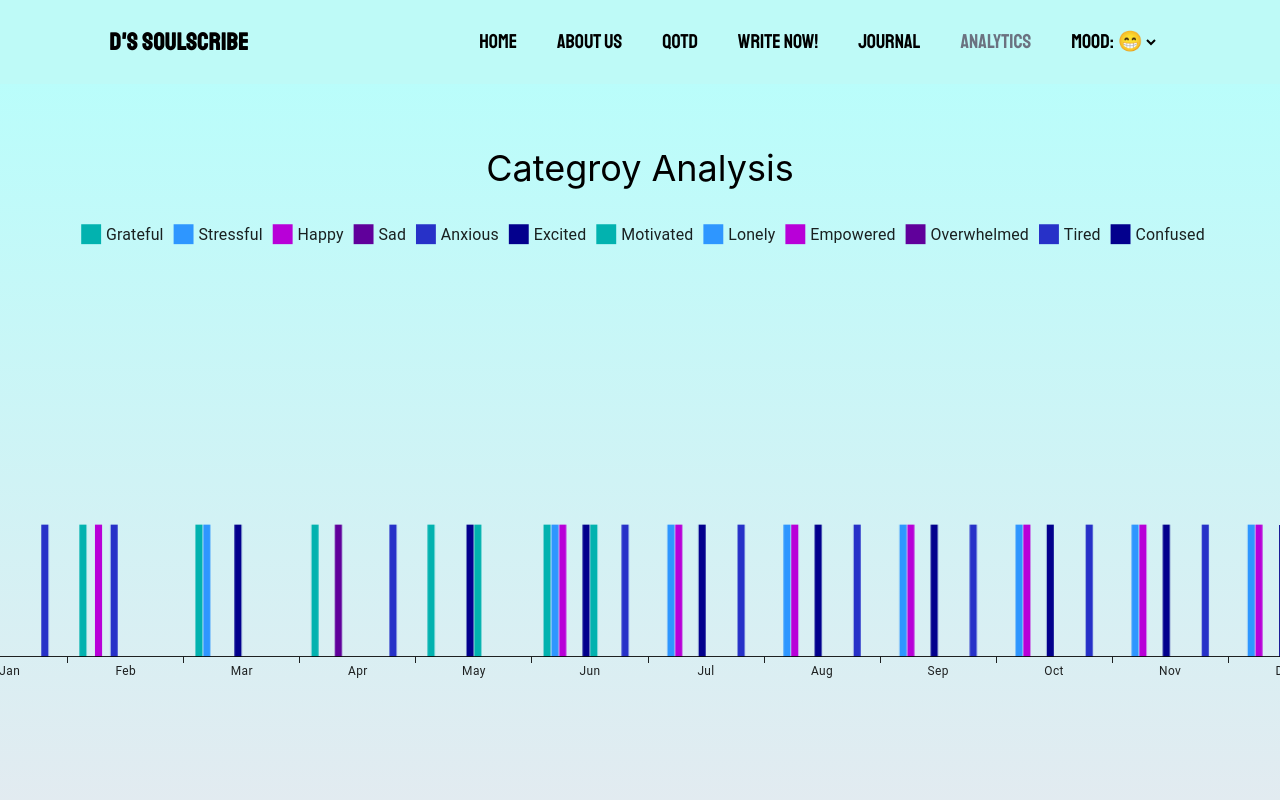
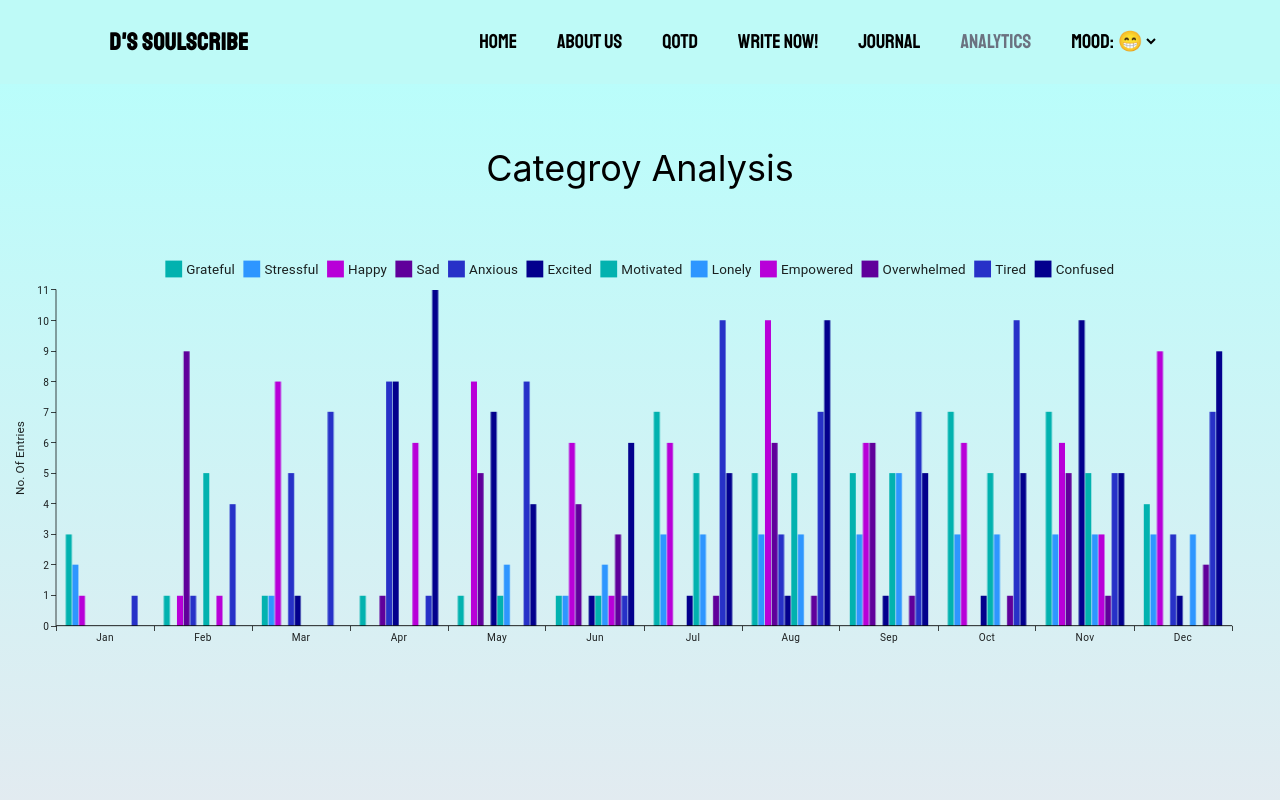
Before and after one commit to Dipanshu0612/Mental_Jorunal, a React (Create React App) app: page /analytics in a window 1280 px wide. Shown: the top 800 px of the page. Built offline with nearby package versions, Linux system fonts and the light colour scheme; a web font is replaced by a local one.

Commit message:
Completed making the project responsive for all device sizes.

```diff
--- a/src/Pages/Journals.tsx
+++ b/src/Pages/Journals.tsx
@@ -36,11 +36,11 @@ export default function Journals() {
   return (
     <>
       <Header />
-      <div className="flex flex-col space-y-5 p-7 m-10 items-center justify-center">
+      <div className="flex flex-col space-y-5 p-7 m-10 items-center justify-center sm:m-1 sm:p-1 md:m-2 md:p-2">
         {reversedJournals.length > 0 ? <>
         {reversedJournals.map((journal: Journal,key:number) => {
           return (
-            <div className="flex flex-col p-7 space-y-2 italic bg-slate-50 shadow-md rounded-lg w-[75%] journal_box">
+            <div className="flex flex-col p-7 space-y-2 italic bg-slate-50 shadow-md rounded-lg w-[75%] journal_box flex-wrap" key={key}>
               <h3 className="text-2xl">{journal.name}</h3>
               <h4 className="">{journal.email}</h4>
               <h5 className="">{journal.date}</h5>
--- a/src/Pages/Write.tsx
+++ b/src/Pages/Write.tsx
@@ -86,8 +86,8 @@ export default function Write() {
   return (
     <>
       <Header />
-      <div className="flex items-center justify-center p-3">
-        <form className="flex flex-col items-center justify-center space-y-5 p-20 w-[50%] bg-slate-100 rounded-lg shadow-lg">
+      <div className="flex items-center justify-center p-3 md:p-10 sm:p-7">
+        <form className="flex flex-col items-center justify-center space-y-5 p-20 w-[50%] bg-slate-100 rounded-lg shadow-lg md:p-10 sm:p-5 sm:w-full md:w-full">
           <input
             type="text"
             placeholder="Enter Your Name"
--- a/src/components/BarChart.tsx
+++ b/src/components/BarChart.tsx
@@ -1,7 +1,7 @@
 import { BarChart } from "@mui/x-charts/BarChart";
 import { axisClasses } from "@mui/x-charts/ChartsAxis";
 import { valueFormatter } from "./dataset";
-import { useCallback, useEffect, useState } from "react";
+// import { useCallback, useEffect, useState } from "react";
 
 const chartSetting = {
   yAxis: [
@@ -19,24 +19,24 @@ const chartSetting = {
 };
 
 export default function BarsDataset() {
-  interface Journal {
-    name: string;
-    email: string;
-    title: string;
-    category: string;
-    entry: string;
-    mood: string;
-    date: string;
-  }
-  const [data, setData] = useState<Journal[]>([]);
+  // interface Journal {
+  //   name: string;
+  //   email: string;
+  //   title: string;
+  //   category: string;
+  //   entry: string;
+  //   mood: string;
+  //   date: string;
+  // }
+  // const [data, setData] = useState<Journal[]>([]);
 
-  const getData = useCallback(() => {
-    setData(JSON.parse(localStorage.getItem("formData") || "[]"));
-    // console.log(data)
-  }, []);
-  useEffect(() => {
-    getData();
-  }, [getData]);
+  // const getData = useCallback(() => {
+  //   setData(JSON.parse(localStorage.getItem("formData") || "[]"));
+  //   // console.log(data)
+  // }, []);
+  // useEffect(() => {
+  //   getData();
+  // }, [getData]);
   return (
     <BarChart
       dataset={[
@@ -59,29 +59,29 @@ export default function BarsDataset() {
           Grateful: 1,
           Stressful: 0,
           Happy: 1,
-          Sad: 0,
+          Sad: 9,
           Anxious: 1,
           Excited: 0,
-          Motivated: 0,
+          Motivated: 5,
           Lonely: 0,
-          Empowered: 0,
+          Empowered:1,
           Overwhelmed: 0,
-          Tired: 0,
+          Tired: 4,
           Confused: 0,
           month: "Feb",
         },
         {
           Grateful: 1,
           Stressful: 1,
-          Happy: 0,
+          Happy: 8,
           Sad: 0,
-          Anxious: 0,
+          Anxious: 5,
           Excited: 1,
           Motivated: 0,
           Lonely: 0,
           Empowered: 0,
           Overwhelmed: 0,
-          Tired: 0,
+          Tired: 7,
           Confused: 0,
           month: "Mar",
         },
@@ -90,134 +90,134 @@ export default function BarsDataset() {
           Stressful: 0,
           Happy: 0,
           Sad: 1,
-          Anxious: 0,
-          Excited: 0,
+          Anxious: 8,
+          Excited: 8,
           Motivated: 0,
           Lonely: 0,
-          Empowered: 0,
+          Empowered: 6,
           Overwhelmed: 0,
           Tired: 1,
-          Confused: 0,
+          Confused: 11,
           month: "Apr",
         },
         {
           Grateful: 1,
           Stressful: 0,
-          Happy: 0,
-          Sad: 0,
+          Happy: 8,
+          Sad: 5,
           Anxious: 0,
-          Excited: 1,
+          Excited: 7,
           Motivated: 1,
-          Lonely: 0,
+          Lonely: 2,
           Empowered: 0,
           Overwhelmed: 0,
-          Tired: 0,
-          Confused: 0,
+          Tired: 8,
+          Confused: 4,
           month: "May",
         },
         {
           Grateful: 1,
           Stressful: 1,
-          Happy: 1,
+          Happy: 6,
+          Sad: 4,
+          Anxious: 0,
+          Excited: 1,
+          Motivated: 1,
+          Lonely: 2,
+          Empowered: 1,
+          Overwhelmed: 3,
+          Tired: 1,
+          Confused: 6,
+          month: "Jun",
+        },
+        {
+          Grateful: 7,
+          Stressful: 3,
+          Happy: 6,
           Sad: 0,
           Anxious: 0,
           Excited: 1,
-          Motivated: 1,
-          Lonely: 0,
+          Motivated: 5,
+          Lonely: 3,
           Empowered: 0,
-          Overwhelmed: 0,
-          Tired: 1,
-          Confused: 0,
-          month: "Jun",
+          Overwhelmed: 1,
+          Tired: 10,
+          Confused: 5,
+          month: "Jul",
         },
         {
-          Grateful: 0,
-          Stressful: 1,
-          Happy: 1,
+          Grateful: 5,
+          Stressful: 3,
+          Happy: 10,
+          Sad: 6,
+          Anxious: 3,
+          Excited: 1,
+          Motivated: 5,
+          Lonely: 3,
+          Empowered: 0,
+          Overwhelmed: 1,
+          Tired: 7,
+          Confused: 10,
+          month: "Aug",
+        },
+        {
+          Grateful: 5,
+          Stressful: 3,
+          Happy: 6,
+          Sad: 6,
+          Anxious: 0,
+          Excited: 1,
+          Motivated: 5,
+          Lonely: 5,
+          Empowered: 0,
+          Overwhelmed: 1,
+          Tired: 7,
+          Confused: 5,
+          month: "Sep",
+        },
+        {
+          Grateful: 7,
+          Stressful: 3,
+          Happy: 6,
           Sad: 0,
           Anxious: 0,
           Excited: 1,
-          Motivated: 0,
-          Lonely: 0,
+          Motivated: 5,
+          Lonely: 3,
           Empowered: 0,
-          Overwhelmed: 0,
-          Tired: 1,
-          Confused: 0,
-          month: "Jul",
-        },
-        {
-          Grateful: 0,
-          Stressful: 1,
-          Happy: 1,
-          Sad: 0,
-          Anxious: 0,
-          Excited: 1,
-          Motivated: 0,
-          Lonely: 0,
-          Empowered: 0,
-          Overwhelmed: 0,
-          Tired: 1,
-          Confused: 0,
-          month: "Aug",
-        },
-        {
-          Grateful: 0,
-          Stressful: 1,
-          Happy: 1,
-          Sad: 0,
-          Anxious: 0,
-          Excited: 1,
-          Motivated: 0,
-          Lonely: 0,
-          Empowered: 0,
-          Overwhelmed: 0,
-          Tired: 1,
-          Confused: 0,
-          month: "Sep",
-        },
-        {
-          Grateful: 0,
-          Stressful: 1,
-          Happy: 1,
-          Sad: 0,
-          Anxious: 0,
-          Excited: 1,
-          Motivated: 0,
-          Lonely: 0,
-          Empowered: 0,
-          Overwhelmed: 0,
-          Tired: 1,
-          Confused: 0,
+          Overwhelmed: 1,
+          Tired: 10,
+          Confused: 5,
           month: "Oct",
         },
         {
-          Grateful: 0,
-          Stressful: 1,
-          Happy: 1,
-          Sad: 0,
+          Grateful: 7,
+          Stressful: 3,
+          Happy: 6,
+          Sad: 5,
           Anxious: 0,
-          Excited: 1,
-          Motivated: 0,
-          Lonely: 0,
-          Empowered: 0,
-          Overwhelmed: 0,
-          Tired: 1,
-          Confused: 0,
+          Excited: 10,
+          Motivated: 5,
+          Lonely: 3,
+          Empowered: 3,
+          Overwhelmed: 1,
+          Tired: 5,
+          Confused: 5,
           month: "Nov",
         },
         {
-          Grateful: 0,
-          Stressful: 1,
-          Happy: 1,
+          Grateful: 4,
+          Stressful: 3,
+          Happy: 9,
           Sad: 0,
-          Anxious: 0,
+          Anxious: 3,
           Excited: 1,
           Motivated: 0,
-          Lonely: 0,
+          Lonely: 3,
           Empowered: 0,
-          Overwhelmed: 0,
-          Tired: 1,
-          Confused: 0,
+          Overwhelmed: 2,
+          Tired: 7,
+          Confused: 9,
           month: "Dec",
         },
       ]}
@@ -237,7 +237,7 @@ export default function BarsDataset() {
         { dataKey: "Confused", label: "Confused", valueFormatter },
       ]}
       {...chartSetting}
-      className="ml-2 pl-2 border-none w-1/2"
+      className="ml-2 p-10 border-none w-1/2 md:p-32 sm:!w-[450px]"
     />
   );
 }
--- a/src/components/footer.tsx
+++ b/src/components/footer.tsx
@@ -28,7 +28,7 @@ export default function Footer() {
   })
   return (
     <>
-      <div className="flex items-center justify-around footer tracking-wide text-gray-500 my-5">
+      <div className="flex items-center justify-around footer tracking-wide text-gray-500 my-5 flex-wrap md:flex-col sm:flex-col md:space-y-5 sm:space-y-5">
         <div className="flex justify-center items-center flex-col cursor-pointer special-reveal2">
           <h2 className="text-3xl">D's SoulScribe</h2>
           <h4 className="text-xl">You Personal Mental Joural!</h4>
--- a/src/index.css
+++ b/src/index.css
@@ -86,3 +86,35 @@ textarea{
   border:2px solid skyblue;
   box-shadow: 0 0 10px skyblue;
 }
+@media screen and (max-width: 1100px) {
+  #menuicon {
+    display: block;
+    font-size: 2rem;
+    margin-right: 2rem;
+    color: black;
+  }
+  #nav {
+    position: fixed;
+    align-self: flex-end;
+    float: right;
+    top: 4rem;
+    right: 0rem;
+    width: 100%;
+    height: min-content;
+    background-color:rgb(253, 229, 233);
+  }
+  .nav li {
+    text-align: center;
+  }
+  .nav a.active {
+    padding: 0.5rem 0;
+  }
+}
+@media screen and (min-width:1101px){
+#menuicon{
+  display: none;
+}
+#nav{
+  display: flex!important;
+}
+}
--- a/tailwind.config.js
+++ b/tailwind.config.js
@@ -1,8 +1,17 @@
 /** @type {import('tailwindcss').Config} */
 module.exports = {
-  content: ["./src/**/*.{html,js,tsx,jsx}"],
+  content: [
+    "./src/**/*.{js,jsx,ts,tsx}",
+  ],
   theme: {
+    screens: {
+      'sm': {'min': '300px', 'max': '600px'},
+      'md': {'min': '601px', 'max': '1099px'},
+      'lg': {'min': '1100px', 'max': '1499px'},
+      'xl': {'min': '1500px', 'max': '1535px'},
+      '2xl': {'min': '1536px'},    },
     extend: {},
   },
-  plugins: [],
+  plugins: [
+  ],
 }
```
Also changed, not shown: src/Pages/About.tsx (+16 -16 lines), src/Pages/Home.tsx (+8 -8 lines), src/Pages/MoodAnalysis.tsx (+5 -5 lines), src/Pages/qotd.tsx (+9 -9 lines), src/components/dataset.ts (+0 -184 lines), src/components/header.tsx (+64 -15 lines).
